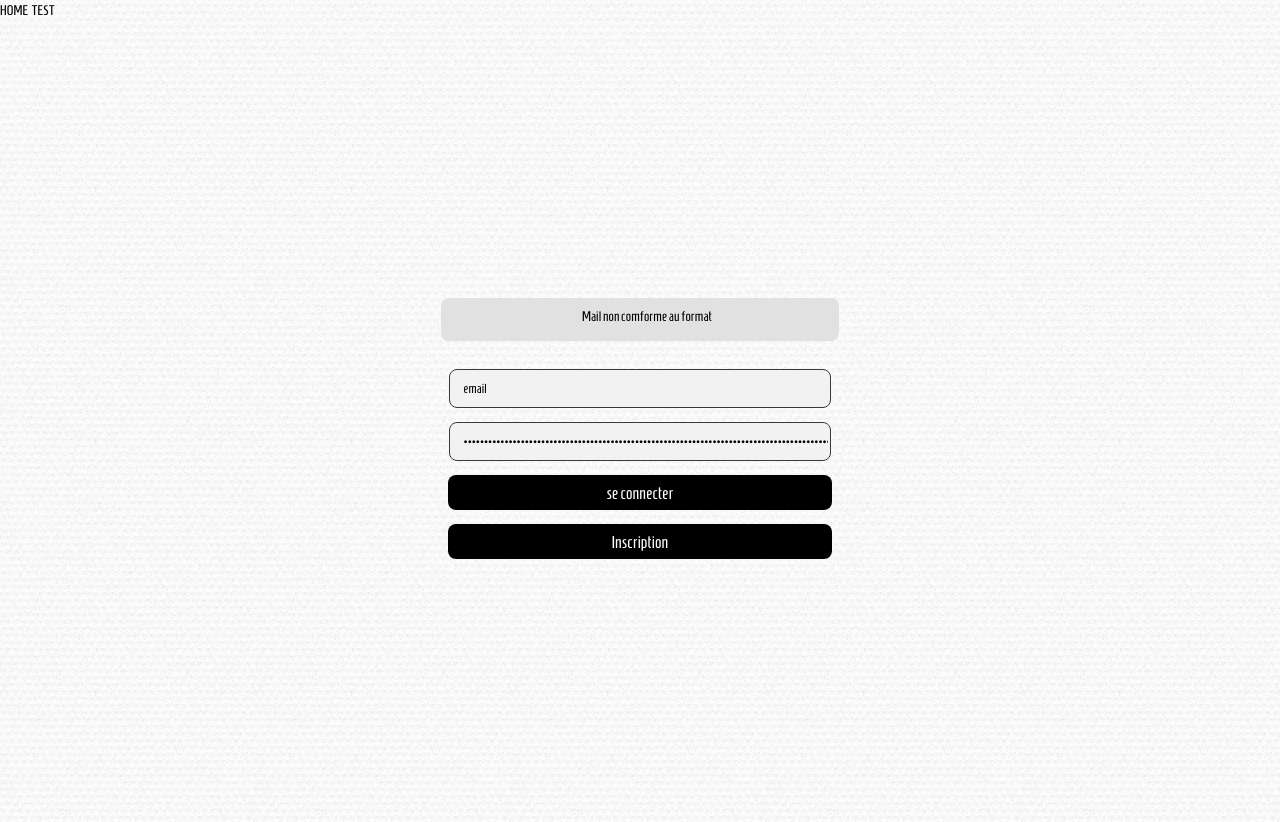
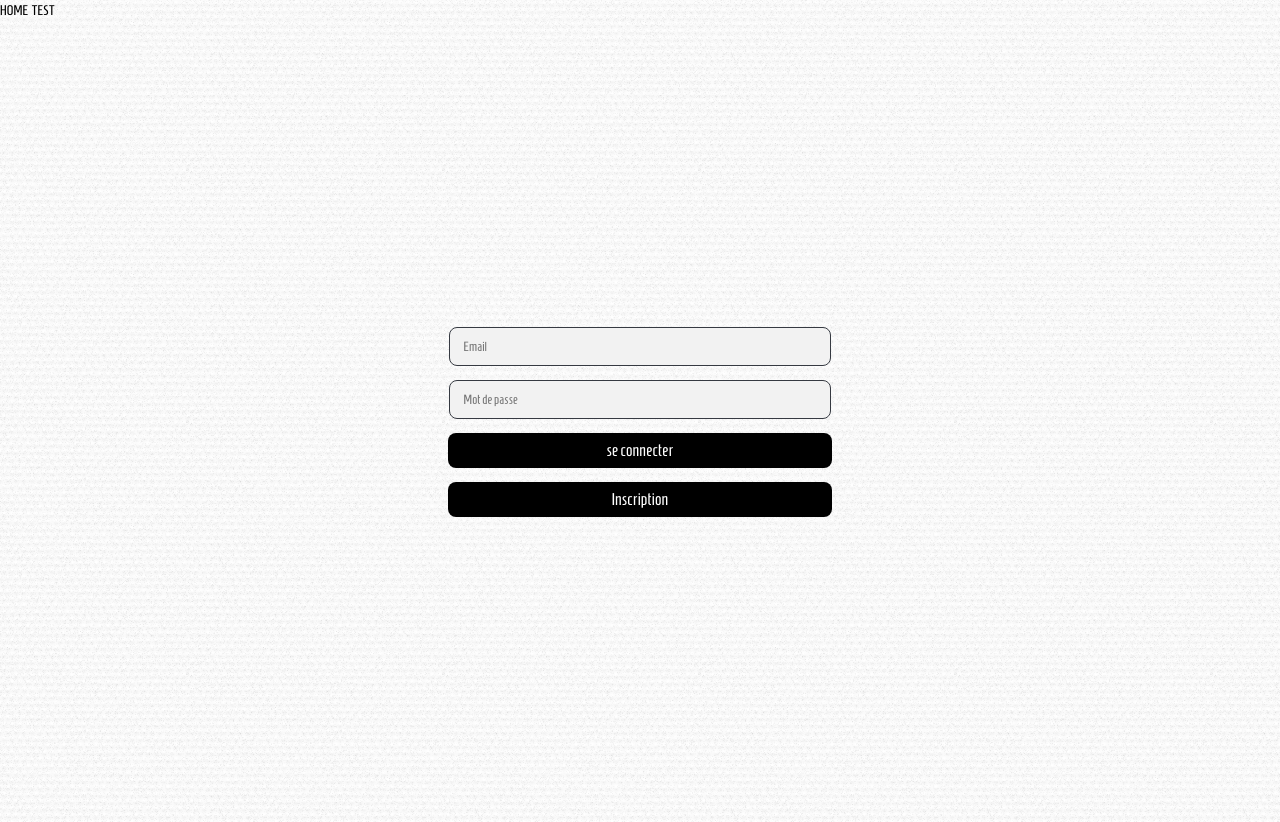
Before and after one commit to julienOperis/GetStartedAngular, an Angular app in the folder front/: page / in a window 1280 px wide. Built offline with nearby package versions, Linux system fonts and the light colour scheme.

Commit message:
Correction Validators

```diff
--- a/front/src/app/pages/connexion/connexion.page.ts
+++ b/front/src/app/pages/connexion/connexion.page.ts
@@ -12,14 +12,6 @@ import { Data } from '@angular/router';
 import { FormService } from '../../core/services/form.service';
 import { ServiceSuccess } from '../../core/services/serviceSuccess.service';
 import { emailValidator } from '../../core/validators/email.validator';
-
-
-/**
- * Make all properties in T optional
- */
-type Test<T> = {
-  [P in keyof T]?: T[P];
-};
 
 
 @Component({
@@ -51,10 +43,9 @@ export class ConnexionComponent implements OnInit{
   constructor(private fb: FormBuilder, private serviceSuccess:ServiceSuccess, public formService:FormService) {
     this.loginForm = this.fb.group(
     {
-      email: new FormControl('email', [Validators.required,  emailValidator()]),
-      password: new FormControl(['password', Validators.required,Validators.minLength(4)])
+      email: new FormControl('', [Validators.required,  emailValidator()]),
+      password: new FormControl('', [Validators.required,Validators.minLength(4)])
     });
-    console.log(this.loginForm);
   }
 
   public onBouttonConnexion(): void {
@@ -65,7 +56,6 @@ export class ConnexionComponent implements OnInit{
 
     if (this.loginForm.valid) {
     } else {
-      console.log('invalide');
       this.loginForm.get('email')?.patchValue('');
       this.loginForm.get('password')?.patchValue('');
     }
--- a/front/src/app/pages/inscription/inscription.page.ts
+++ b/front/src/app/pages/inscription/inscription.page.ts
@@ -40,10 +40,10 @@ export class InscriptionComponent {
   ) {
     this.inscriptionForm = this.fb.group(
       {
-        email: new FormControl('email', [Validators.required,  emailValidator()]),
-        password: new FormControl(['password', Validators.required,Validators.minLength(4)]),
-        firstnam: new FormControl(['firstname', Validators.required,Validators.minLength(4)]),
-        lastname: new FormControl(['lastname', Validators.required,Validators.minLength(4)])
+        firstname: new FormControl('', [Validators.required,Validators.minLength(4)]),
+        lastname: new FormControl('',[Validators.required,Validators.minLength(4)]),
+        email: new FormControl('', [Validators.required,  emailValidator()]),
+        password: new FormControl('',[Validators.required,Validators.minLength(4)]),
       }
     );
   }
```
